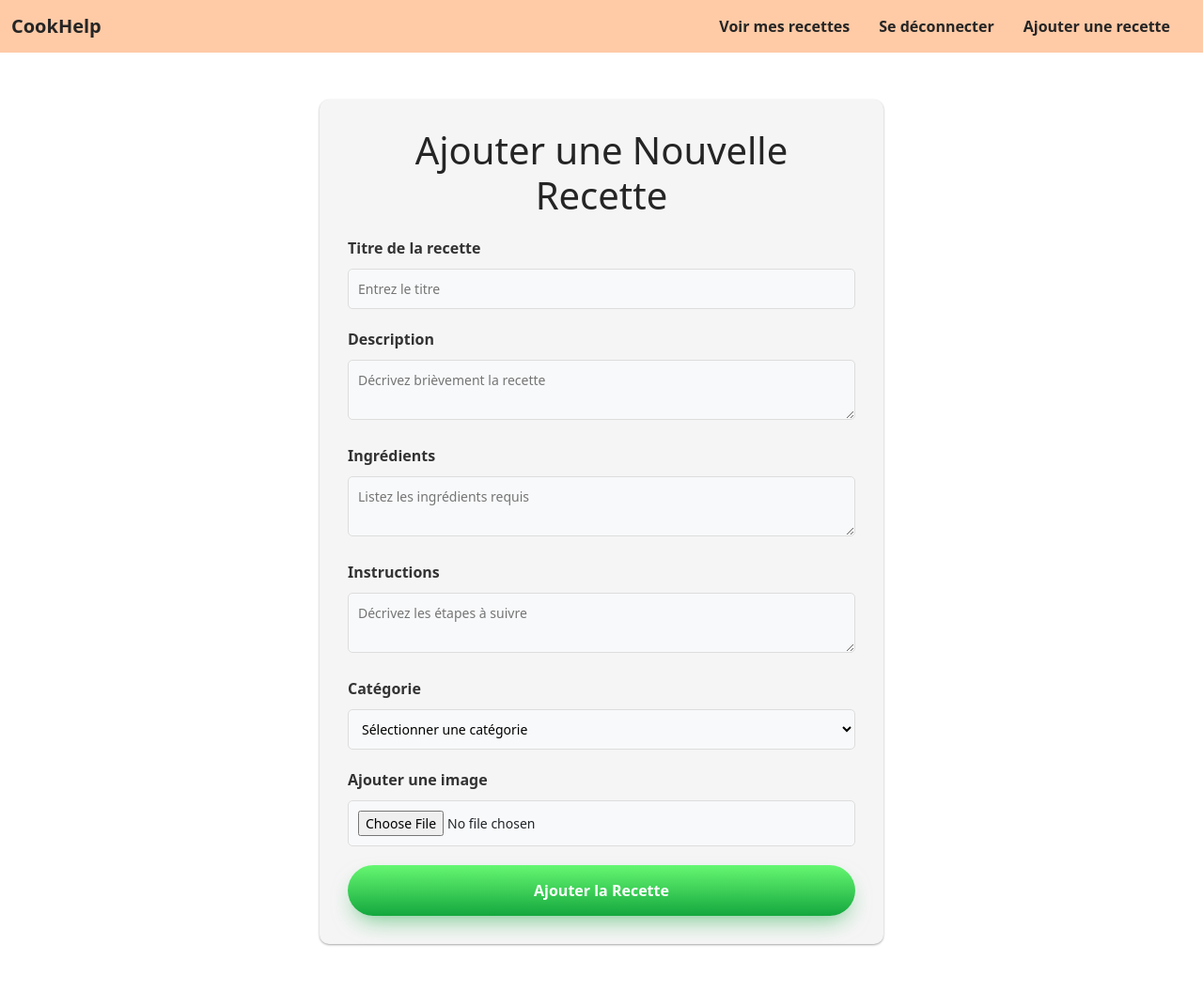
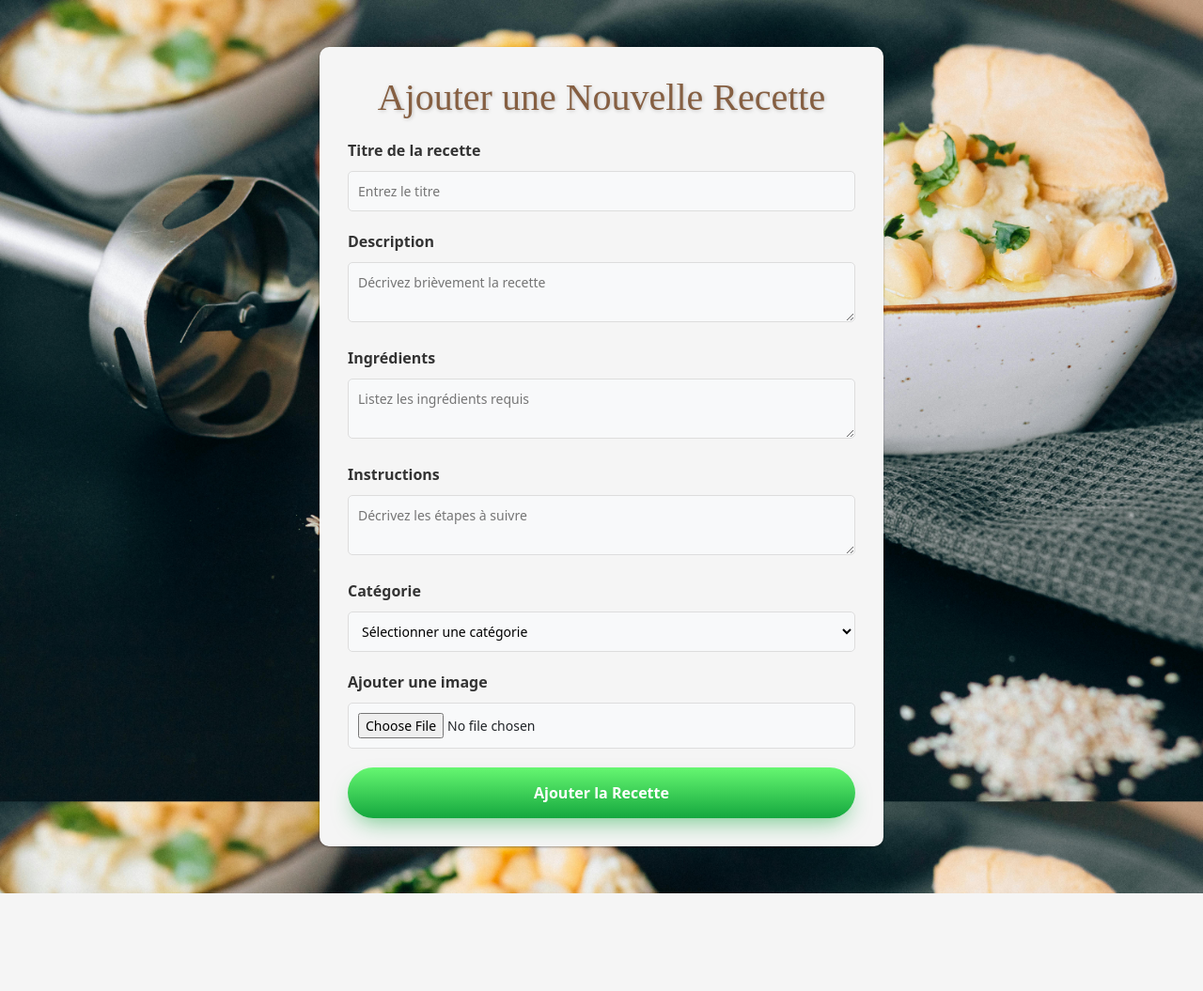
Before and after one commit to ValisoaAngelica/Recette, a Flask app: page /add_recette in a window 1280 px wide. Shown: the whole page at 94% size. After the commit the page ends 951 px from the top, so only its background shows below. Run offline with Flask 3, Linux system fonts and the light colour scheme; the visitor is signed in with stand-in values (Sample User, id 1); data comes from the database, SQL or seed files in the repository; some libraries are stand-ins or nearby versions.

Commit message:
custom ajout recette

```diff
--- a/app/route.py
+++ b/app/route.py
@@ -35,8 +35,8 @@ def home():
     return render_template('home.html', message=message, user_name=name, recette=recette, categorie=categorie)
 
 
-@home_bp.route('/', methods=['GET','POST'])
-def login():
+@home_bp.route('/inscription', methods=['GET','POST'])
+def inscription():
     title = "INSCRIPTION"
     if request.method == 'POST':
         username = request.form['username']
@@ -50,8 +50,8 @@ def login():
         return redirect(url_for('home.home'))
     return render_template('create.html',title=title)
 
-@home_bp.route('/login', methods=['GET','POST'])
-def log():
+@home_bp.route('/', methods=['GET','POST'])
+def login():
     if request.method == 'POST':
         email=request.form['email']
         mdp = request.form['mdp']
@@ -143,9 +143,6 @@ def liste():
 #     recette = Recette.query.filter_by(id_recette = id_recette).first()
 #     return render_template('modifierRecette.html', recette = recette)
 
-@home_bp.route('/index')
-def index():
-    return render_template("index.html")
 
 @home_bp.route('/recette/<int:id>')
 def recette_detail(id):
--- a/requirements.txt
+++ b/requirements.txt
@@ -0,0 +1,4 @@
+flask
+flask_sqlalchemy
+pymysql
+sqlalchemy
--- a/templates/form.html
+++ b/templates/form.html
@@ -4,9 +4,13 @@
     <meta charset="UTF-8">
     <meta name="viewport" content="width=device-width, initial-scale=1.0">
     <title>Ajouter une Recette</title>
+    <link rel="stylesheet" href="{{ url_for('static', filename='css/style.css') }}">
     <link rel="stylesheet" href="{{ url_for('static', filename='css/bootstrap.min.css') }}">
     <style>
         /* Barre de navigation */
+        h1{
+            color : #855f42 !important;
+        }
         .navbar {
             background-color: #ffcaa6;
         }
@@ -85,17 +89,6 @@
     </style>
 </head>
 <body>
-    <!-- Barre de navigation -->
-    <nav class="navbar navbar-expand-lg">
-        <div class="container-fluid">
-            <a class="navbar-brand" href="/home">CookHelp</a>
-            <div class="navbar-nav">
-                <a class="nav-link" href="/listes">Voir mes recettes</a>
-                <a class="nav-link" href="/logout">Se déconnecter</a>
-                <a class="nav-link" href="/add_recette">Ajouter une recette</a>
-            </div>
-        </div>
-    </nav>
 
     <!-- Formulaire -->
     <form action="/add_recette" method="POST" enctype="multipart/form-data">
--- a/templates/home.html
+++ b/templates/home.html
@@ -50,6 +50,7 @@
         .card {
             margin: 20px;
             width: 100%;
+            height: 80%;
             max-width: 250px;
             padding: 1em;
             background: var(--off-white);
@@ -129,7 +130,7 @@
         }
         .cssbuttons-io-button a {
             text-decoration : none;
-            olor: #f9f9f9;
+            color: #f9f9f9;
         }
 
         .cssbuttons-io-button:hover {
--- a/templates/login.html
+++ b/templates/login.html
@@ -18,7 +18,7 @@
             <div class="col-md-6">
                 <div class="card">
                     <div class="card-body">
-                        <form action="/login" method="POST">
+                        <form action="/" method="POST">
                             <div class="mb-4">
                                 <label for="email" class="form-label">Email:</label>
                                 <input type="email" id="email" name="email" class="form-control" placeholder="Entrer votre email" required>
@@ -30,7 +30,7 @@
                             <div class="text-center">
                                 <button type="submit" class="btn btn-primary w-100">Se connecter</button>
                             </div>
-                            <p style="margin-top:20px">Pas encore de compte? <a class="link-offset-2 link-offset-3-hover link-underline link-underline-opacity-0 link-underline-opacity-75-hover" href="/">Creer un compte</a></p>
+                            <p style="margin-top:20px">Pas encore de compte? <a class="link-offset-2 link-offset-3-hover link-underline link-underline-opacity-0 link-underline-opacity-75-hover" href="/inscription">Creer un compte</a></p>
                         </form>
                     </div>
                 </div>
```
